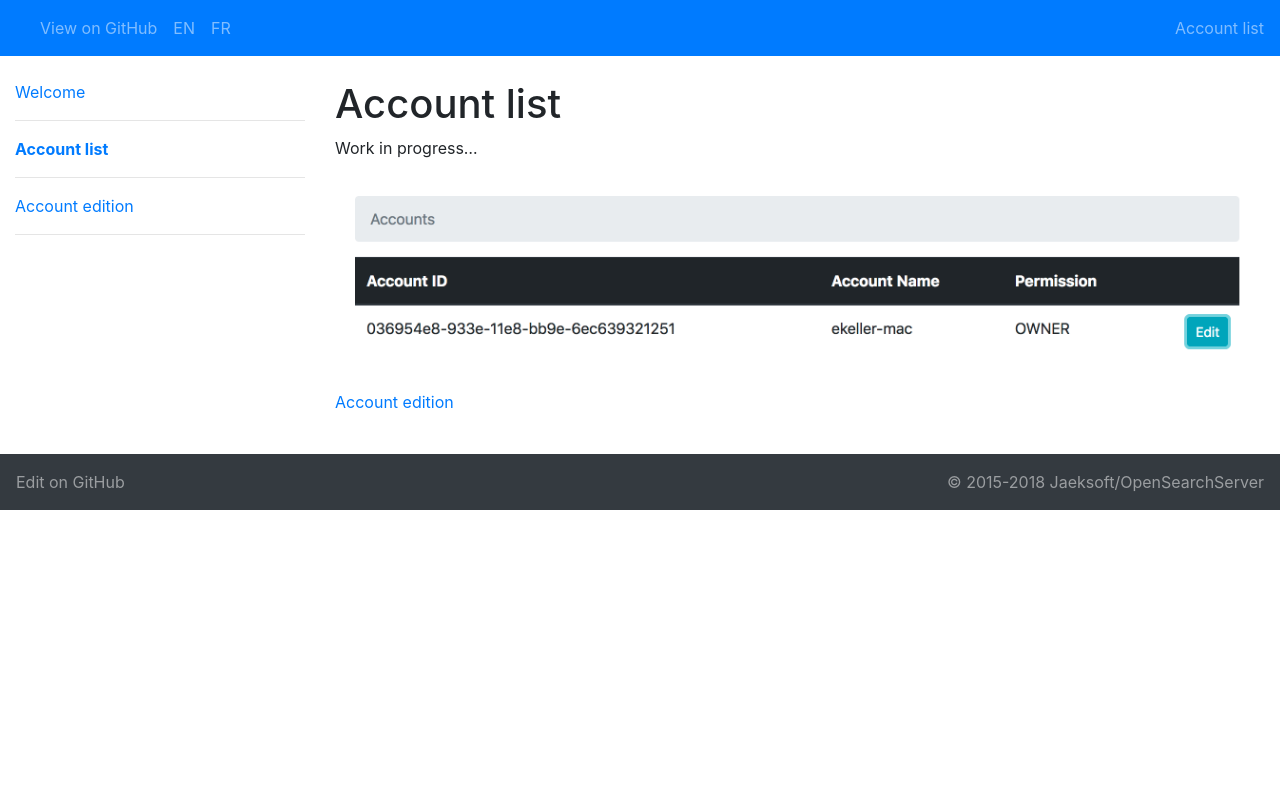
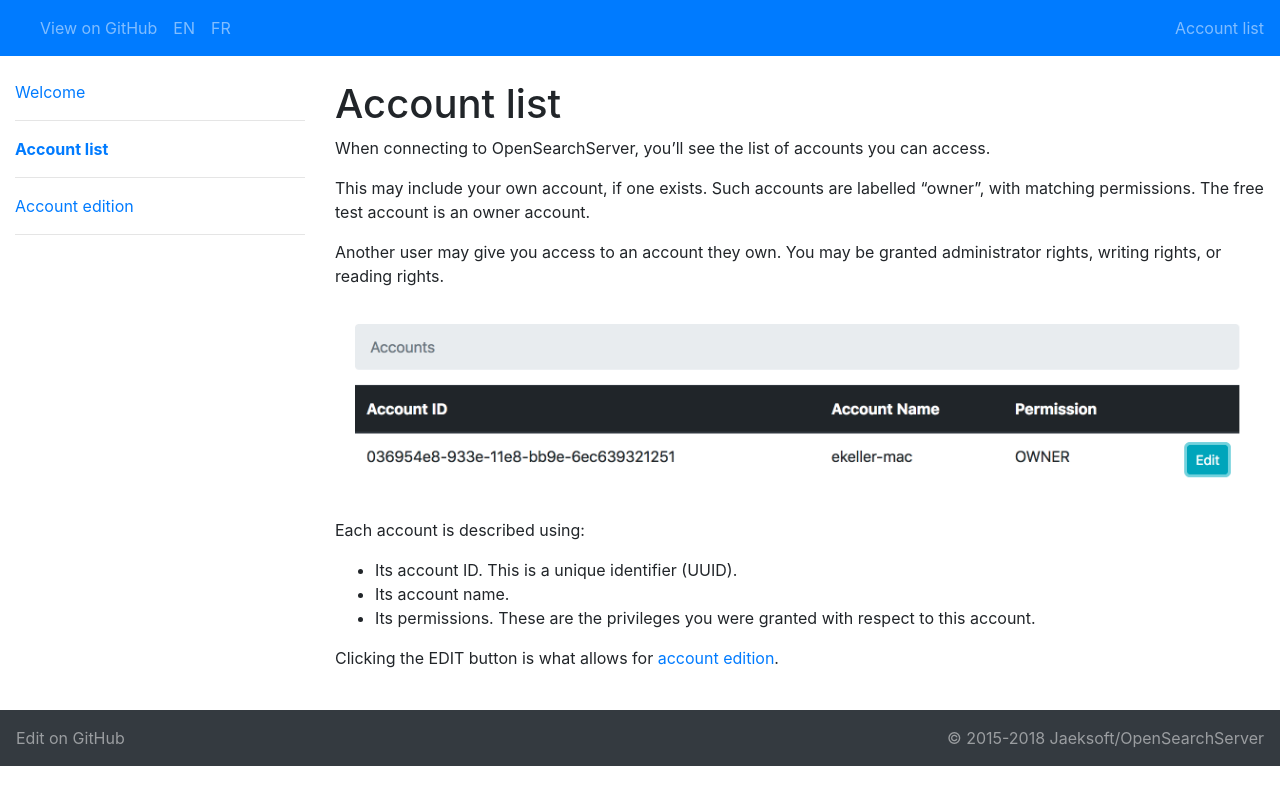
Before and after one commit to Acidburn0zzz/opensearchserver-documentation, a Jekyll site: the page built from docs/en/account-list.md, in a window 1280 px wide. Shown: the top 805 px of the page. Built offline with Jekyll 4.4.1, drawn with Linux system fonts in a browser that asks for light colours; our own code applies the rules of GitHub Pages for plain Markdown files; the repository's description, which GitHub fills in, is left out.

Commit message:
Update account-list.md
Plop.

```diff
--- a/docs/en/account-list.md
+++ b/docs/en/account-list.md
@@ -1,10 +1,18 @@
 Account list
 ============
 
-Work in progress...
+When connecting to OpenSearchServer, you'll see the list of accounts you can access.
 
+This may include your own account, if one exists. Such accounts are labelled "owner", with matching permissions. The free test account is an owner account.
+
+Another user may give you access to an account they own. You may be granted administrator rights, writing rights, or reading rights.
 
 ![Account list](/assets/account-list.png){:class="img-fluid"}
 
+Each account is described using:
 
-[Account edition](/en/account-edition.html)
+- Its account ID. This is a unique identifier (UUID).
+- Its account name.
+- Its permissions. These are the privileges you were granted with respect to this account.
+
+Clicking the EDIT button is what allows for [account edition](/en/account-edition.html).
```
